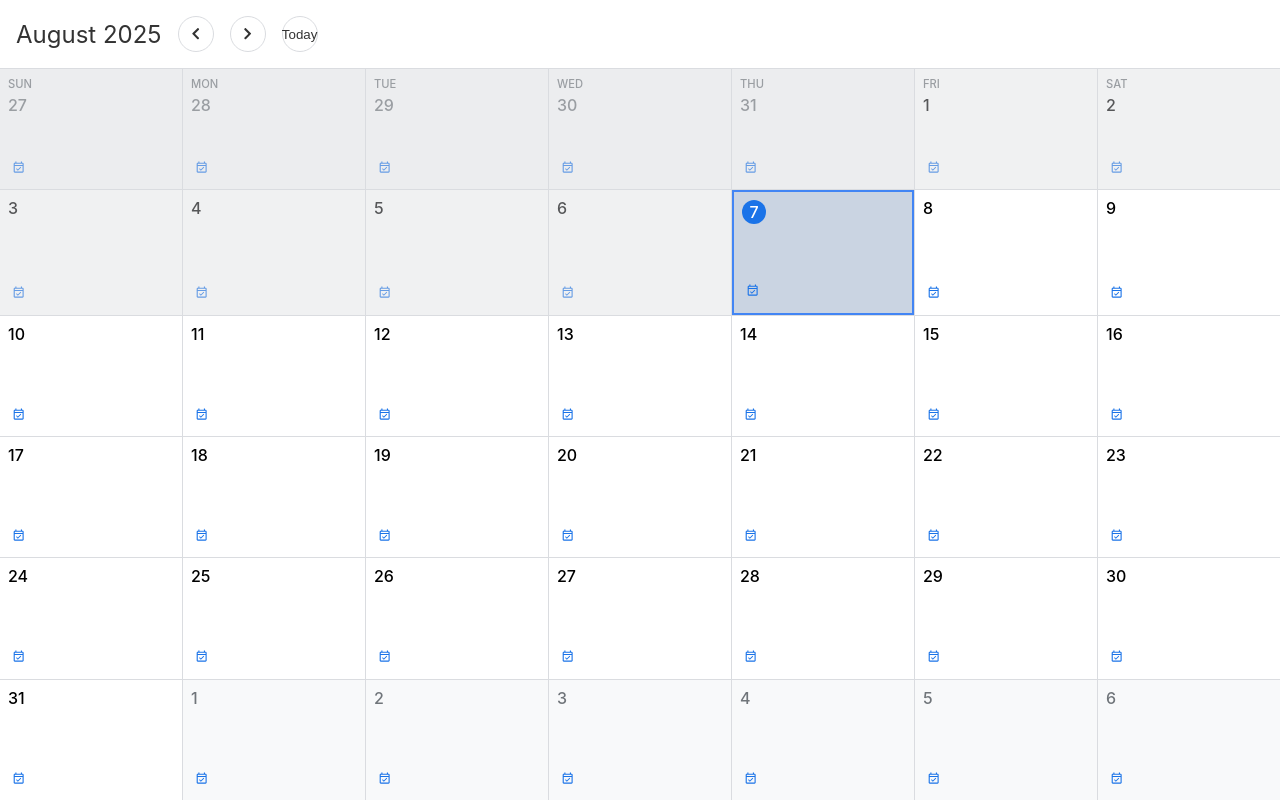
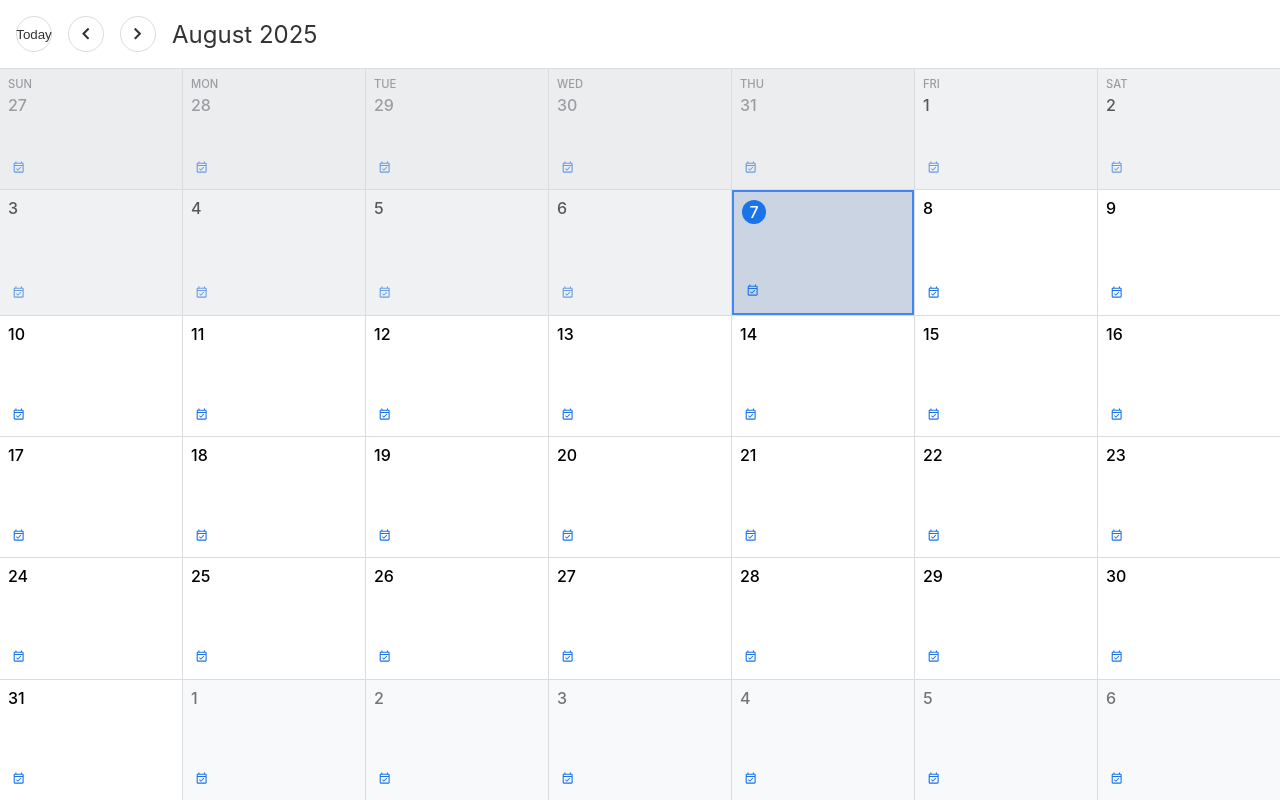
Before and after one commit to SantiagoYanezFerreiro/google-calendar-clone, a React (Vite) app: page / in a window 1280 px wide. Built offline with nearby package versions, Linux system fonts and the light colour scheme.

Commit message:
adapted calendar header to rquiered needs, order of elements was wrong

```diff
--- a/src/styles.css
+++ b/src/styles.css
@@ -64,6 +64,27 @@ button:hover {
   gap: 16px;
 }
 
+.calendar-header-month {
+  margin: 0;
+  font-size: 1.5rem;
+  font-weight: 400;
+  color: #333;
+  /* Month comes first in the layout */
+}
+
+.calendar-header-today {
+  padding: 8px 16px;
+  border-radius: 4px;
+  font-weight: 500;
+  /* Today button comes second */
+}
+
+.calendar-controls {
+  display: flex;
+  gap: 8px;
+  /* Navigation arrows come third */
+}
+
 .calendar-header button {
   padding: 8px;
   border-radius: 50%;
@@ -72,27 +93,6 @@ button:hover {
   display: flex;
   align-items: center;
   justify-content: center;
-}
-
-.calendar-header-month {
-  margin: 0;
-  margin-left: 0;
-  font-size: 1.5rem;
-  font-weight: 400;
-  color: #333;
-  order: -1;
-}
-
-.calendar-header-today {
-  padding: 8px 16px;
-  border-radius: 4px;
-  font-weight: 500;
-  order: 1;
-}
-
-.calendar-controls {
-  order: 2;
-  margin-left: auto; /* Push controls to the right */
 }
 
 .calendar-grid {
```
Also changed, not shown: src/components/CalendarHeader.tsx (+6 -2 lines).
